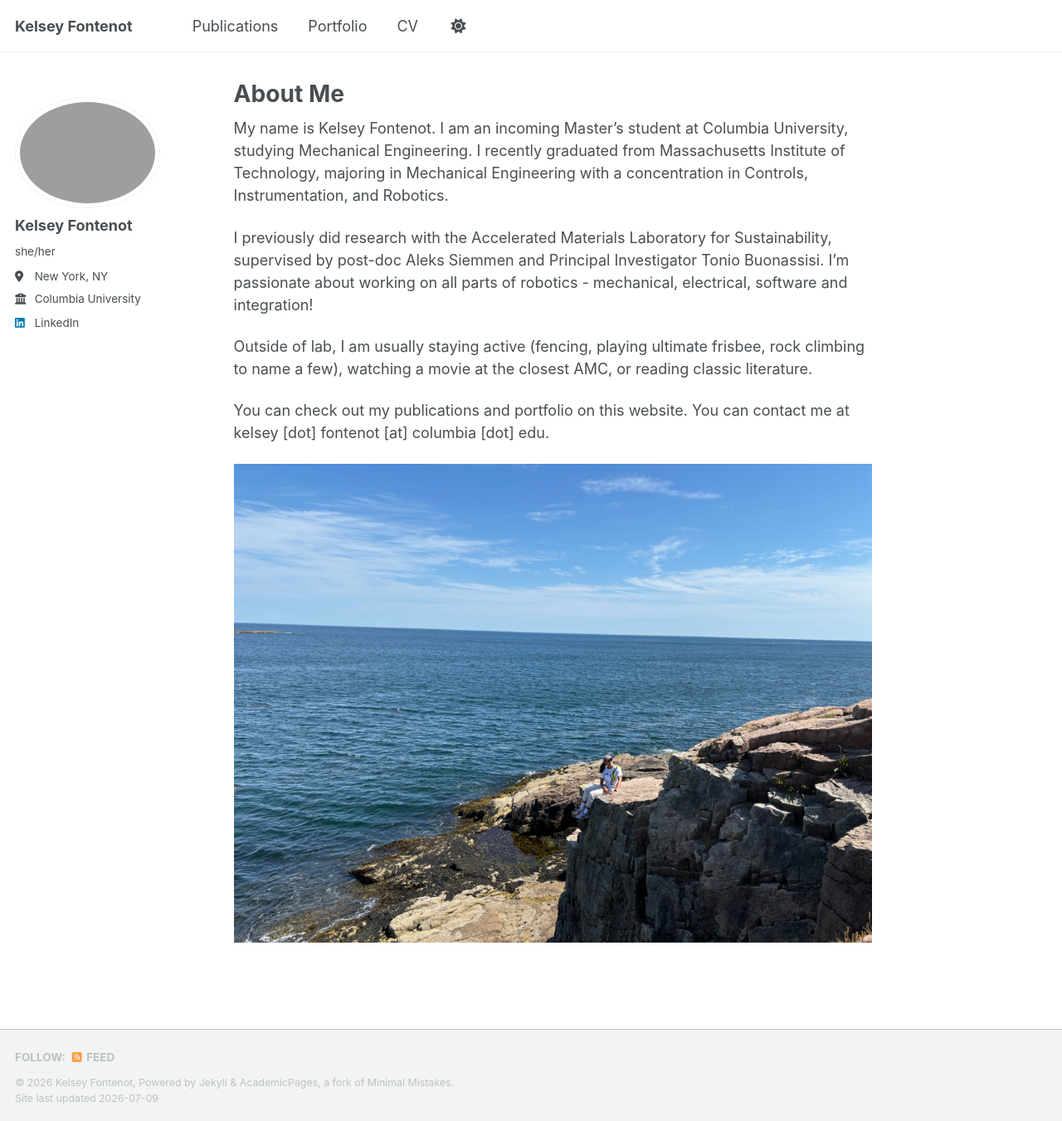
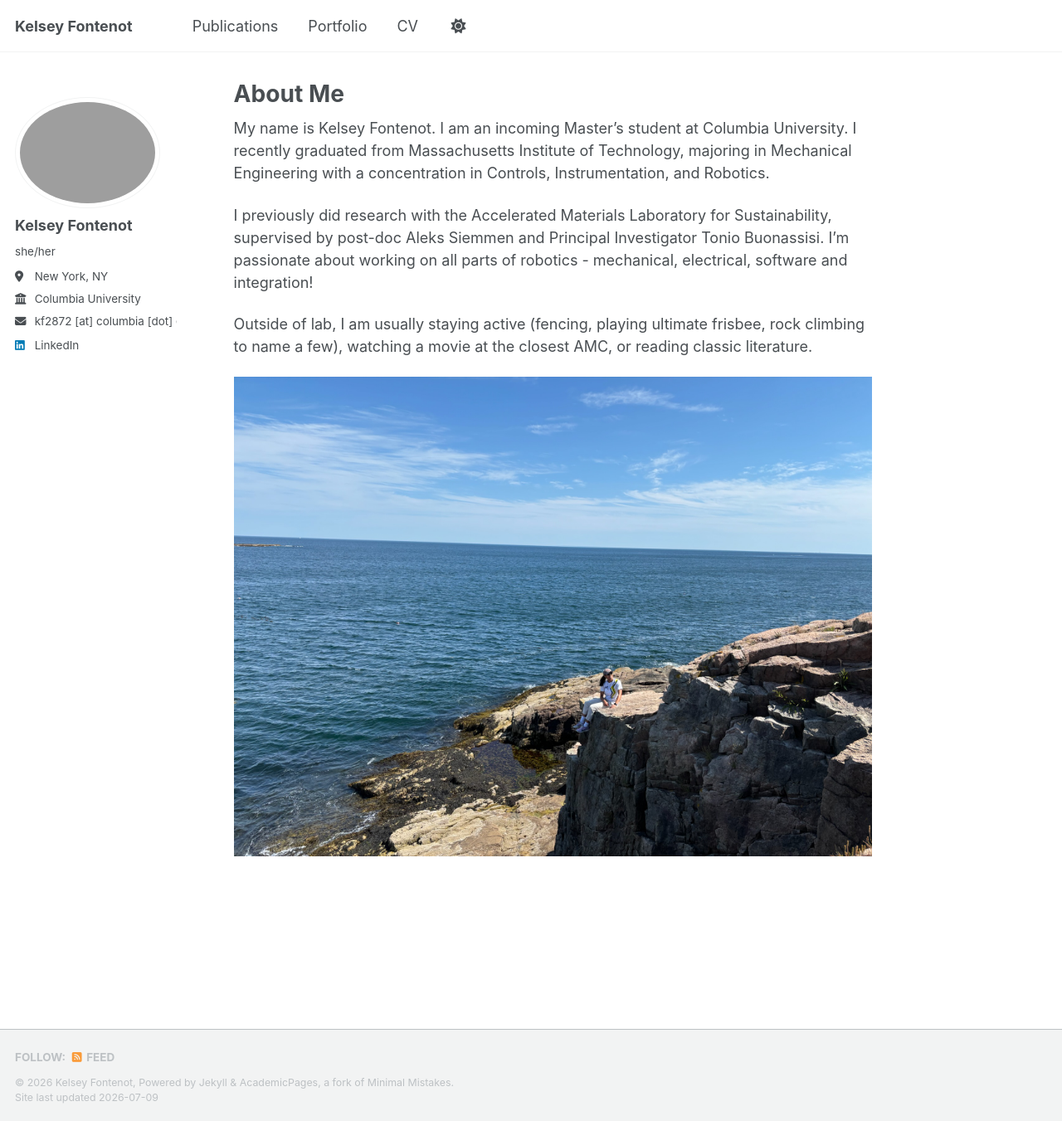
Before and after one commit to kelfon/kelfon.github.io, a Jekyll site: the page built from _pages/about.md, in a window 1280 px wide and 1351 px high. Shown: the whole window at 83% size. Built offline with Jekyll 4.4.1, drawn with Linux system fonts in a browser that asks for light colours; a script bundle is joined from its source files by our own code; library files that are not in the unit come from our copies.

Commit message:
update publications and about

```diff
--- a/_config.yml
+++ b/_config.yml
@@ -30,7 +30,7 @@
   location         : "New York, NY"
   employer         : "Columbia University"
   uri              : # URL
-  email            : # "kelsey [dot] fontenot [at] columbia [dot] edu"
+  email            : kf2872 [at] columbia [dot] edu # "kelsey [dot] fontenot [at] columbia [dot] edu"
 
   # Academic websites
   academia         : # URL
--- a/_pages/about.md
+++ b/_pages/about.md
@@ -7,12 +7,10 @@
   - /about.html
 ---
 
-My name is Kelsey Fontenot. I am an incoming Master's student at Columbia University, studying Mechanical Engineering. I recently graduated from Massachusetts Institute of Technology, majoring in Mechanical Engineering with a concentration in Controls, Instrumentation, and Robotics.
+My name is Kelsey Fontenot. I am an incoming Master's student at Columbia University. I recently graduated from Massachusetts Institute of Technology, majoring in Mechanical Engineering with a concentration in Controls, Instrumentation, and Robotics.
 
 I previously did research with the Accelerated Materials Laboratory for Sustainability, supervised by post-doc Aleks Siemmen and Principal Investigator Tonio Buonassisi. I'm passionate about working on all parts of robotics - mechanical, electrical, software and integration!
 
 Outside of lab, I am usually staying active (fencing, playing ultimate frisbee, rock climbing to name a few), watching a movie at the closest AMC, or reading classic literature.
 
-You can check out my publications and portfolio on this website. You can contact me at kelsey [dot] fontenot [at] columbia [dot] edu.
-
 ![/images/acadia.jpg](/images/acadia.jpg)
```
Also changed, not shown: _pages/publications.md (+2 -2 lines).
